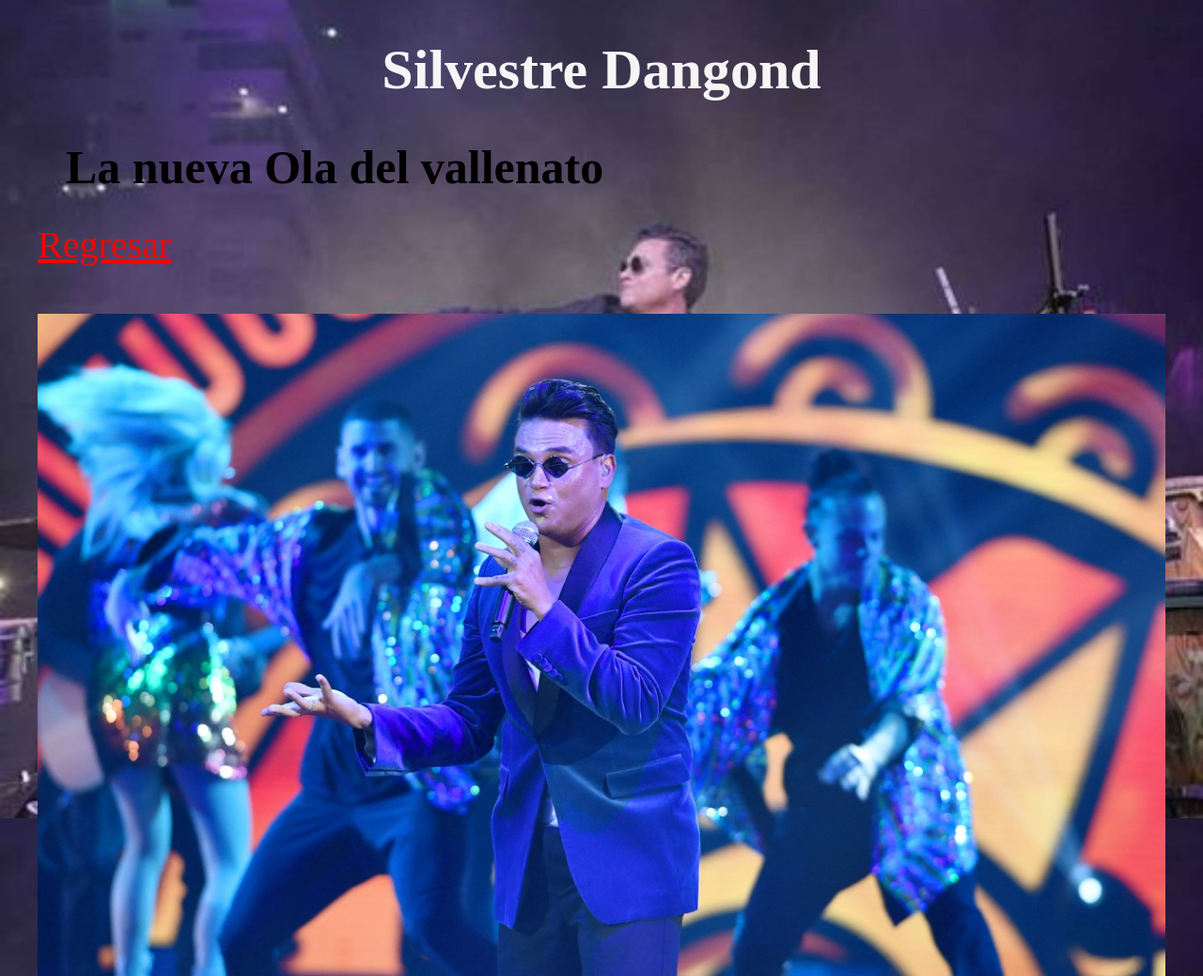
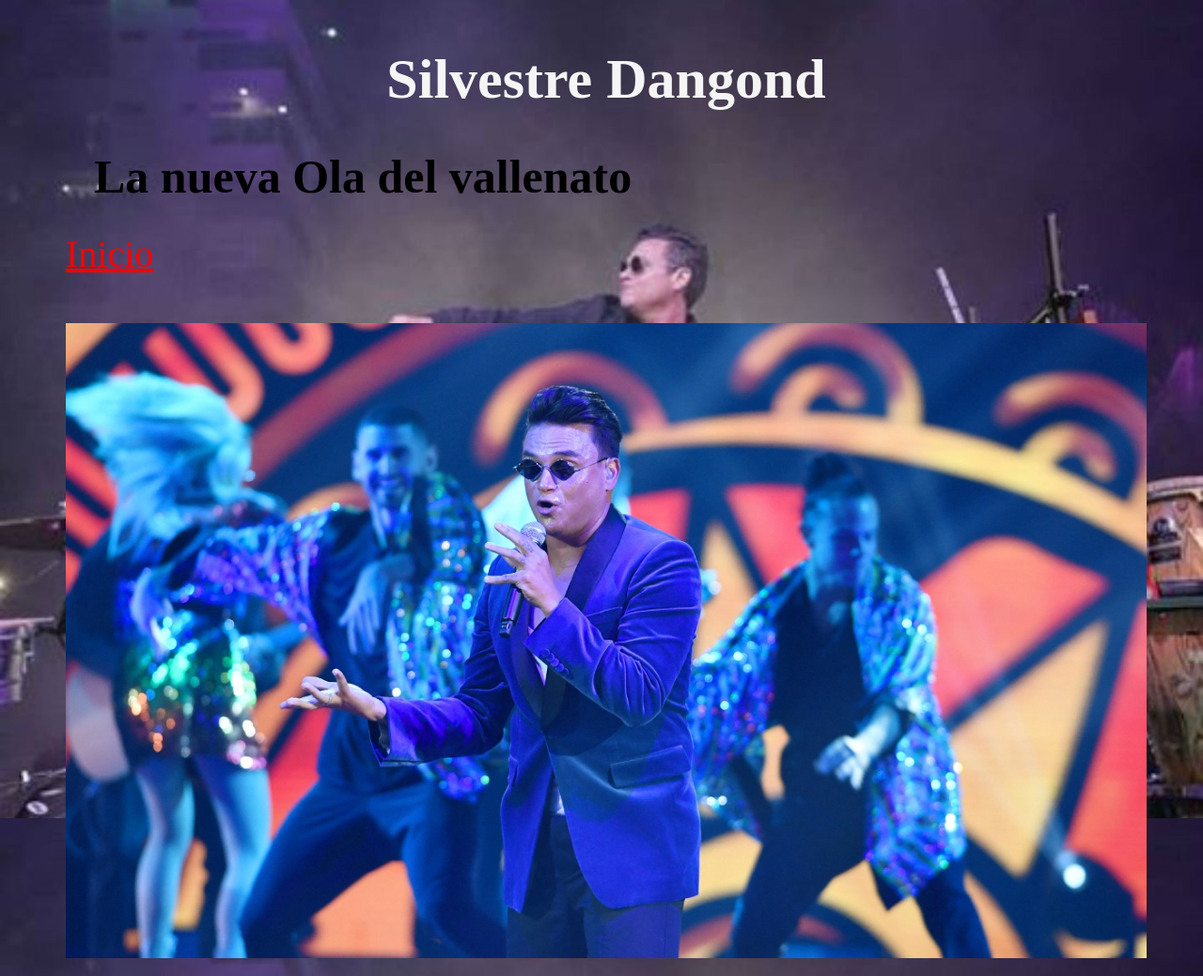
Before and after one commit to MiguelSolanoG/Proyecto1Artista, a plain HTML site: page biografia.html in a window 1280 px wide. Shown: the top 1039 px of the page at 94% size. Drawn offline with Linux system fonts and the light colour scheme.

Commit message:
Se realizan nuevos cambios.

```diff
--- a/biografia.html
+++ b/biografia.html
@@ -11,7 +11,7 @@
     <header>
         <h1 style="font-size: 60px; color: whitesmoke ; text-align: center;">Silvestre Dangond</h1>
         <h2 style="font-size: 50px">La nueva Ola del vallenato</h2>
-        <a href="index.html">Regresar</a>
+        <a href="index.html">Inicio</a>
         <div style="padding-top: 50px;">
             <img id="principal" src="images/biog01.jpg" alt="Silvestre">
         </div>
--- a/css/style.css
+++ b/css/style.css
@@ -5,8 +5,7 @@
 body{background: url;
     background-attachment: fixed;
     background-color:aliceblue;
-    width: 1200px;
-    margin: 0 auto;
+    margin: 50px 60px 60px 70px;
 }
 
 h2{
```
Also changed, not shown: escandalos.html (+1 -1 lines), premios.html (+8 -6 lines).
